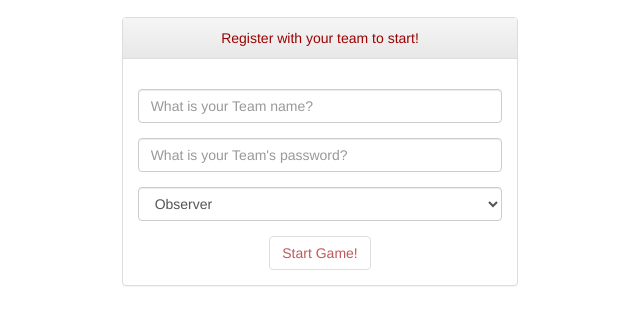
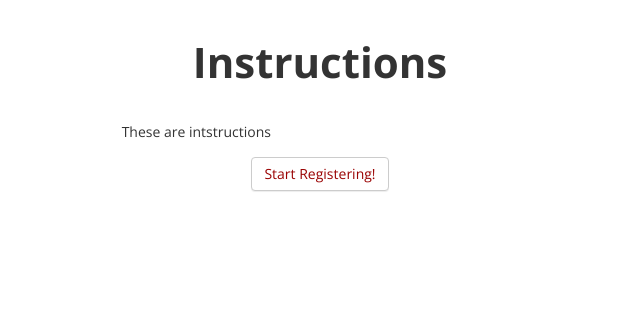
Before and after one commit to anbenson/interceptor, a website: page html/index.html in a window 1280 px wide. Shown: the part 183-508 px from the top of the page, without its empty margins (320-960 px from the left). Drawn offline with nearby package versions, Linux system fonts and the light colour scheme; files that its build step writes are made by us from their sources; no server answers; files whose address does not match are found by name.

Commit message:
added support for instructions in the beginning to be filled in later

```diff
--- a/css/thefile.css
+++ b/css/thefile.css
@@ -1,20 +1,49 @@
+* {
+  font-family: 'Open Sans', sans-serif;
+}
 
 html, body {
   overflow-x: hidden;
   overflow-y: hidden;
 }
 
+.instruction-form {
+  padding: 20px;
+}
+
 .registration-form {
   padding: 20px;
+}
+
+.page-title {
+  font-size: 300%;
+  font-weight: 700;
+  text-align: center;
+  padding-top: 15px;
+  padding-bottom: 15px;
 }
 
 .main-logo-img {
   width: 100%;
 }
 
+.instructions-text {
+  font-weight: 100;
+  padding-top: 15px;
+  padding-bottom: 15px;
+}
+
 .main-input {
   margin-top: 15px;
   margin-bottom: 15px;
+}
+
+.instructions-button {
+  outline: none;
+  display: block;
+  margin-left: auto;
+  margin-right: auto;
+  color: #9A0303;
 }
 
 .start-button {
--- a/html/index.html
+++ b/html/index.html
@@ -14,6 +14,7 @@
     <script src="js/jquery-ui.min.js"></script>
     <script src="/socket.io/socket.io.js"></script>
     <script src="js/render.js"></script>
+    <link href='http://fonts.googleapis.com/css?family=Open+Sans:400,300,700,800' rel='stylesheet' type='text/css'>
   </head>
   <body>
     <div class="row logo-row">
@@ -21,7 +22,22 @@
         <img src="imgs/homepage-logo.png" class="main-logo-img">
       </div>
     </div>
-    <div class = "row registration-row">
+    <div class ="row instructions-row">
+      <div class="col-md-4 col-md-offset-4 col-sm-6 col-sm-offset-3 col-xs-12 instruction-form">
+        <div class="page-title">
+          Instructions
+        </div>
+        <div class="instructions-text">
+          These are intstructions
+        </div>
+        <div class="start-registration-area">
+          <button class="btn btn-default instructions-button">
+            Start Registering!
+          </button>
+        </div>
+      </div>
+    </div>
+    <div class = "row registration-row" style="display:none;">
       <div class="col-md-4 col-md-offset-4 col-sm-6 col-sm-offset-3 col-xs-12 registration-form">
         <div class="panel panel-default">
           <div class="pane panel-heading" style="color:#9A0303;text-align:center;">
--- a/js/render.js
+++ b/js/render.js
@@ -277,6 +277,11 @@ function load_click_handlers() {
     console.log(isPlayer);
     socket.emit("register", login_data.team_name, login_data.pw, isPlayer);
   });
+
+  $(".instructions-button").click(function() {
+    $(".instructions-row").hide(500);
+    $(".registration-row").show(500);
+  })
 }
 
 window.onresize = resize_page_handle;
```
